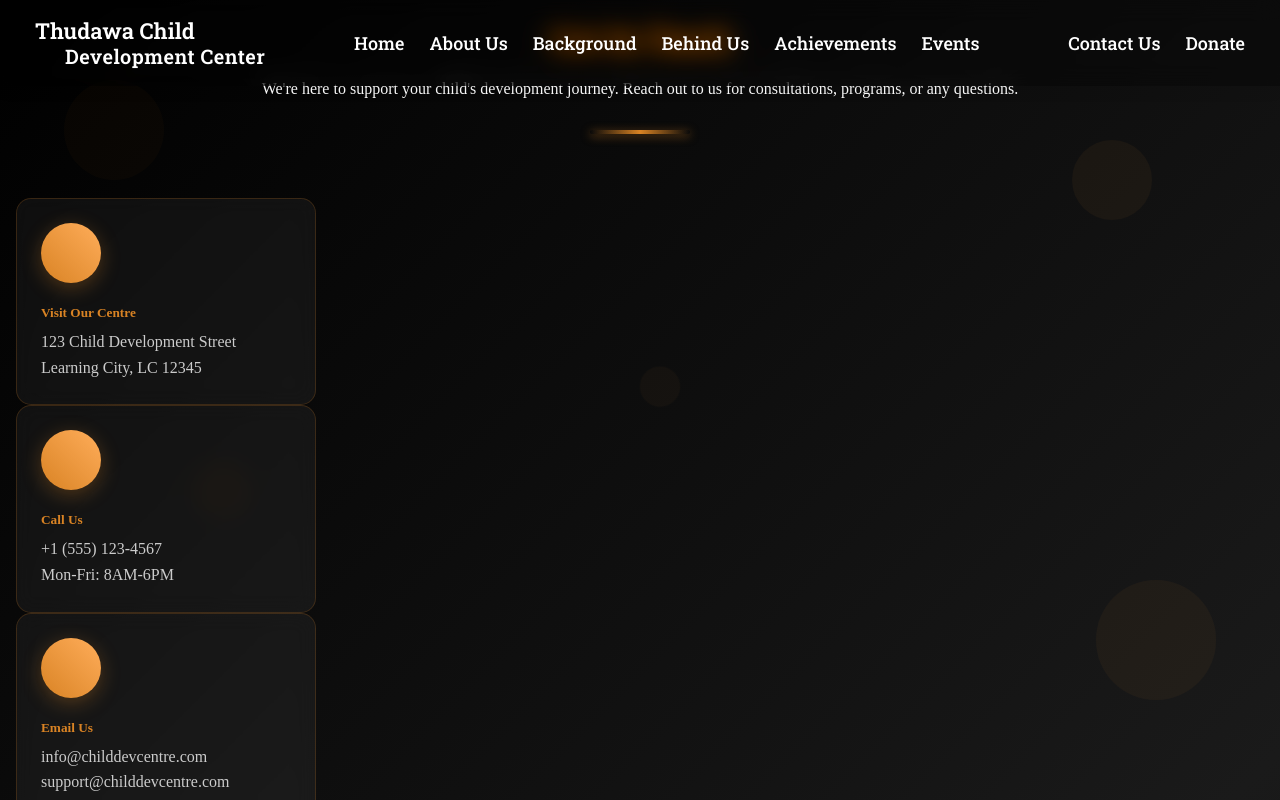
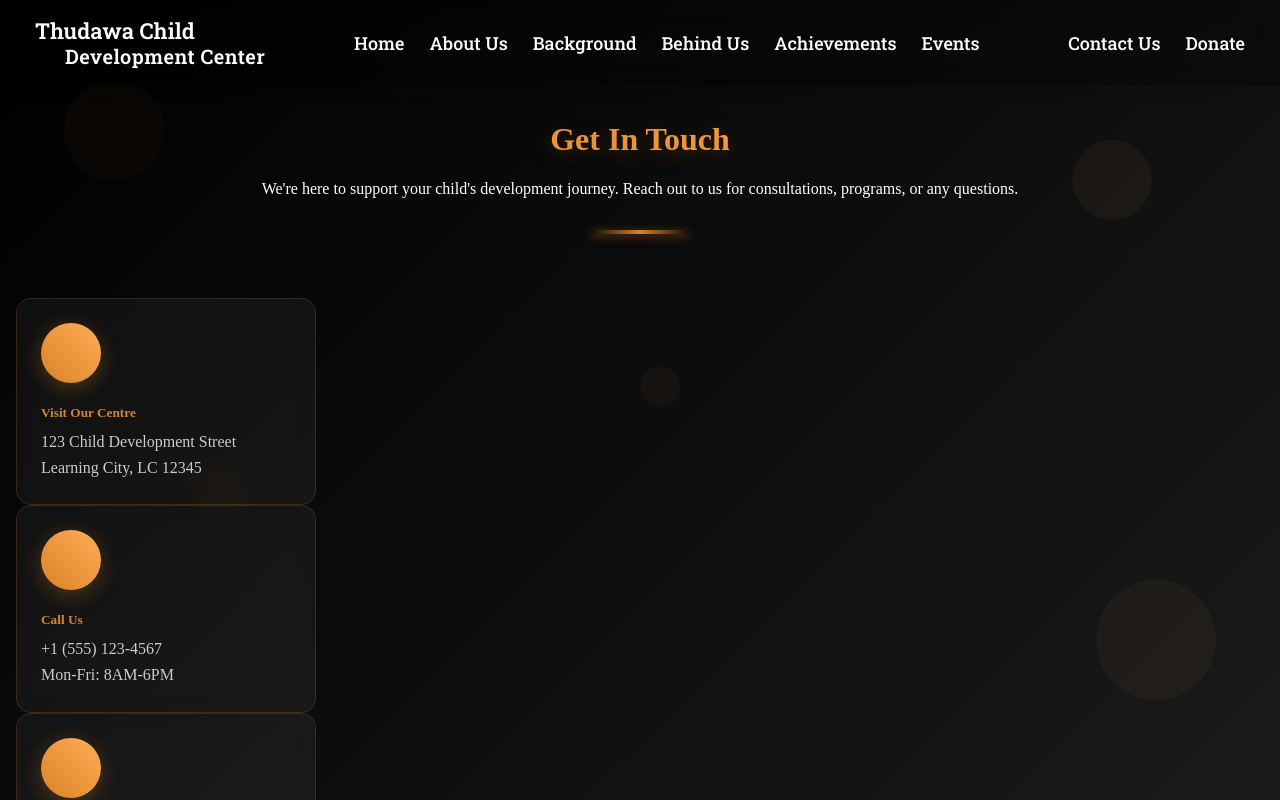
Before and after one commit to Dulan19/Thudawa_Website, a React (Create React App) app: page /Contactus in a window 1280 px wide. Shown: the top 800 px of the page. Built offline with nearby package versions, Linux system fonts and the light colour scheme.

Commit message:
Fix Navbar Issue

```diff
--- a/src/pages/Stylings/Contactus.css
+++ b/src/pages/Stylings/Contactus.css
@@ -6,6 +6,8 @@
   position: relative;
   color: white;
   overflow-x: hidden;
+  padding-top: 100px; /* Adjust based on your navbar height */
+  z-index: 1;
 }
 
 /* Floating Background Shapes */
```
